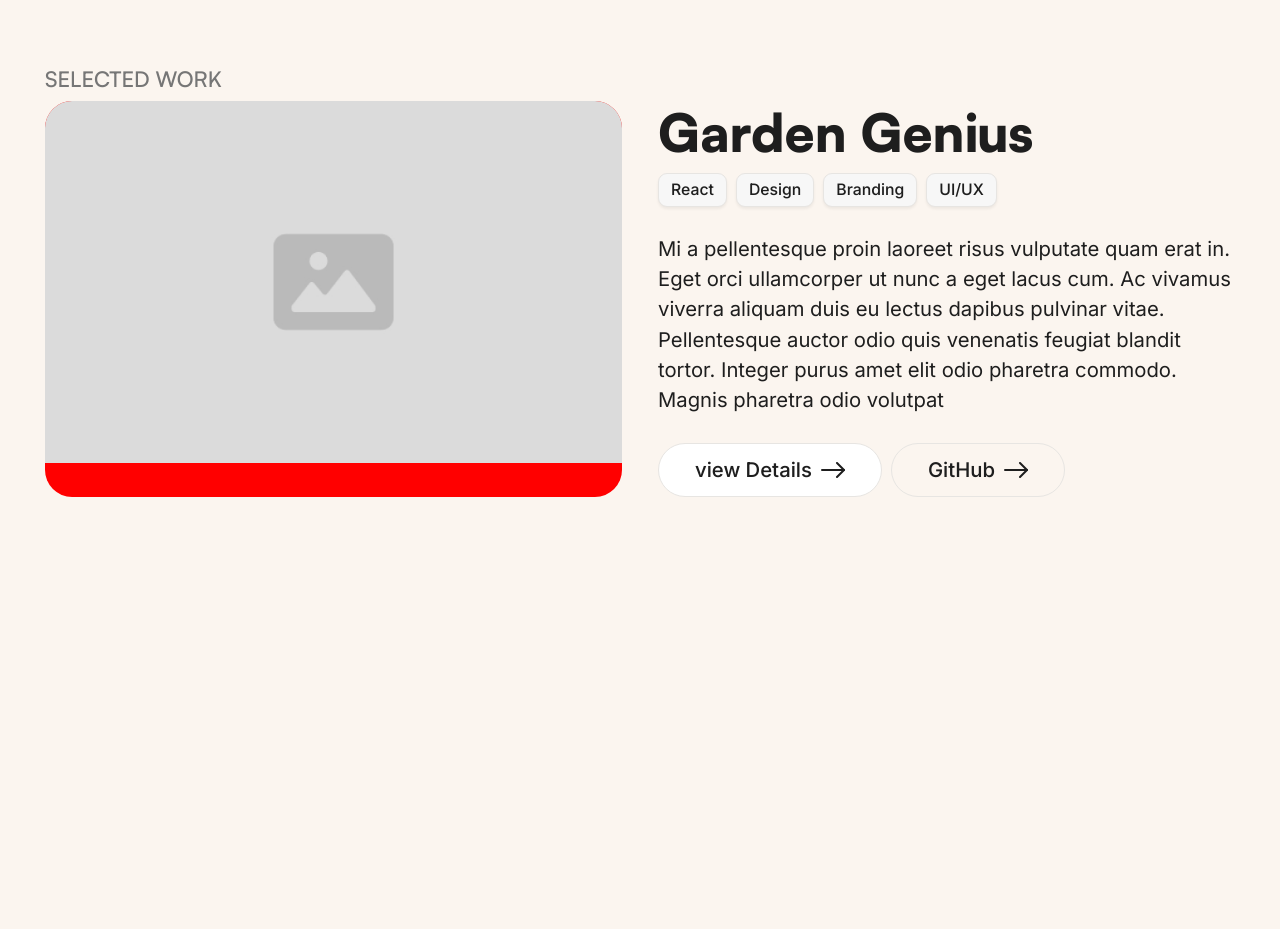
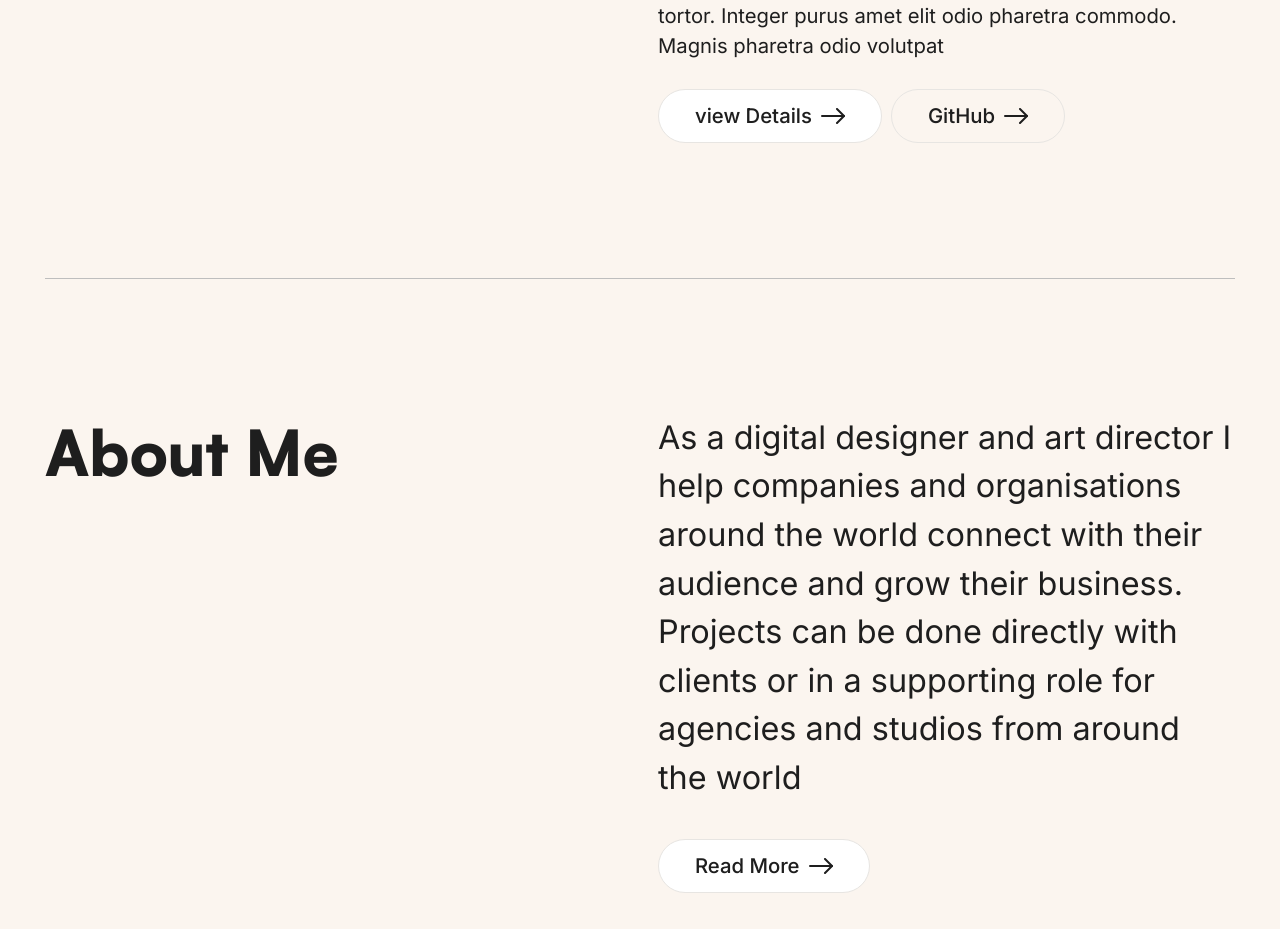
Before and after one commit to jasin1/portfolio-2024, a React (Vite) app: page / in a window 1280 px wide. Shown: the part 1868-2797 px from the top of the page. Before the commit the page ends 2527 px from the top, so only its background shows below. Built offline with nearby package versions, Linux system fonts and the light colour scheme.

Commit message:
Finalizing the homepage

```diff
--- a/src/index.css
+++ b/src/index.css
@@ -19,6 +19,7 @@
   /* Base font size */
   --font-size-base: 1.125rem;
   --font-size-big: 1.5rem;
+  --font-size-sub: 1.8rem;
   --font-size-small: 0.875rem;
 
   /* Headings */
@@ -38,6 +39,7 @@
   --color-light-grey: #F7F7F7;
   --color-btn-border: #E7E5E2;
   --color-btn-dark-border: #ACACAC;
+  --color-divider: #BEBEBE;
 
   /* background-color: var(--color-background); */
 
@@ -75,7 +77,7 @@ section{
   margin-bottom: 7.5rem;
 }
 
-h1, h2, h3, h4, h5, h6 {
+h1, h2, h3, h4, h5 {
   font-family: var(--font-heading);
   font-weight: var(--font-weight-black);
   line-height: 1.2;
@@ -84,6 +86,7 @@ h1, h2, h3, h4, h5, h6 {
 
 h1{
   font-size: var(--font-size-h1);
+  margin-bottom: 2rem;
 }
 
 h2{
@@ -105,9 +108,11 @@ h5{
 h6{
   font-size: var(--font-size-h6);
   font-weight: var(--font-weight-medium);
-  color: var(--color-dark-grey);
-  text-transform: uppercase;
+  color: var(--color-btn-dark-border);
+  margin-bottom: 1.5rem;
+  /* text-transform: uppercase; */
 }
+
 
 p, li, span, div, a {
   font-family: var(--font-primary);
@@ -132,3 +137,22 @@ li{
   margin: 0 auto;
   padding: 1.5rem 2.5rem;
 }
+
+.hero{
+  margin: 3rem 0;
+  padding-bottom: 3rem;
+}
+
+
+
+.Header-sub{
+  font-size: var(--font-size-sub);
+  max-width: 50ch;
+  margin-bottom: 2rem;
+}
+
+.section-border{
+  border-top: 1px solid var(--color-divider);
+  border-bottom: 1px solid var(--color-divider);
+  padding: 7.5rem 0;
+}
--- a/src/pages/Home/Home.css
+++ b/src/pages/Home/Home.css
@@ -3,3 +3,9 @@
   color: var(--color-dark-grey);
   font-weight: var(--font-weight-black);
 }
+
+.section-content{
+  display: grid;
+  grid-template-columns: 1fr 1fr;
+  gap: 2rem;
+}
--- a/src/pages/Home/Home.jsx
+++ b/src/pages/Home/Home.jsx
@@ -36,6 +36,10 @@ function Home() {
               <br />
               <span className="Header-span">Designing Experiences</span>
             </h1>
+            <p className="Header-sub">
+              Combining development expertise with design finesse for intuitive,
+              beautiful web solutions.
+            </p>
             <Button variant="black" type="button" hasArrow={true}>
               Let&apos;s Talk
             </Button>
@@ -53,8 +57,27 @@ function Home() {
               tags={thumbnailData.tags}
             ></ThumbNail>
           </section>
+          <section className="section-border">
+            <div className="section-content">
+              <h2>About Me</h2>
+              <div className="content-wrapper-small">
+                <p className="Header-sub">
+                  As a digital designer and art director I help companies and
+                  organisations around the world connect with their audience and
+                  grow their business. Projects can be done directly with
+                  clients or in a supporting role for agencies and studios from
+                  around the world
+                </p>
+                <div className="button-wrapper">
+                  <Button variant="white" type="button" hasArrow={true}>
+                    Read More
+                  </Button>
+                </div>
+              </div>
+            </div>
+          </section>
           <section>
-          <div className="indication-wrapper">
+            <div className="indication-wrapper">
               <h6>Selected work</h6>
             </div>
             <ThumbNail
```
Also changed, not shown: src/components/CallToAction/CallToAction.jsx (added, +9 -0 lines), src/components/CallToAction/CallToAction.css (added).
